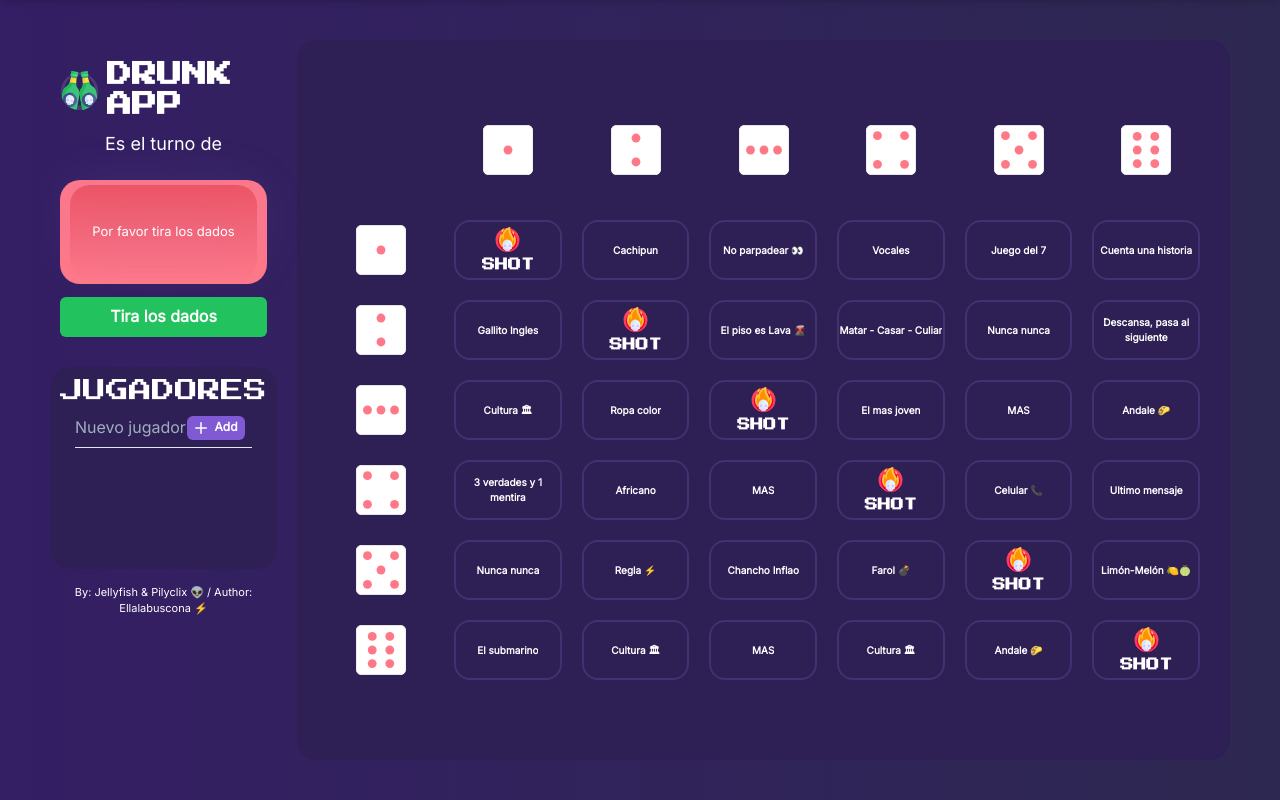
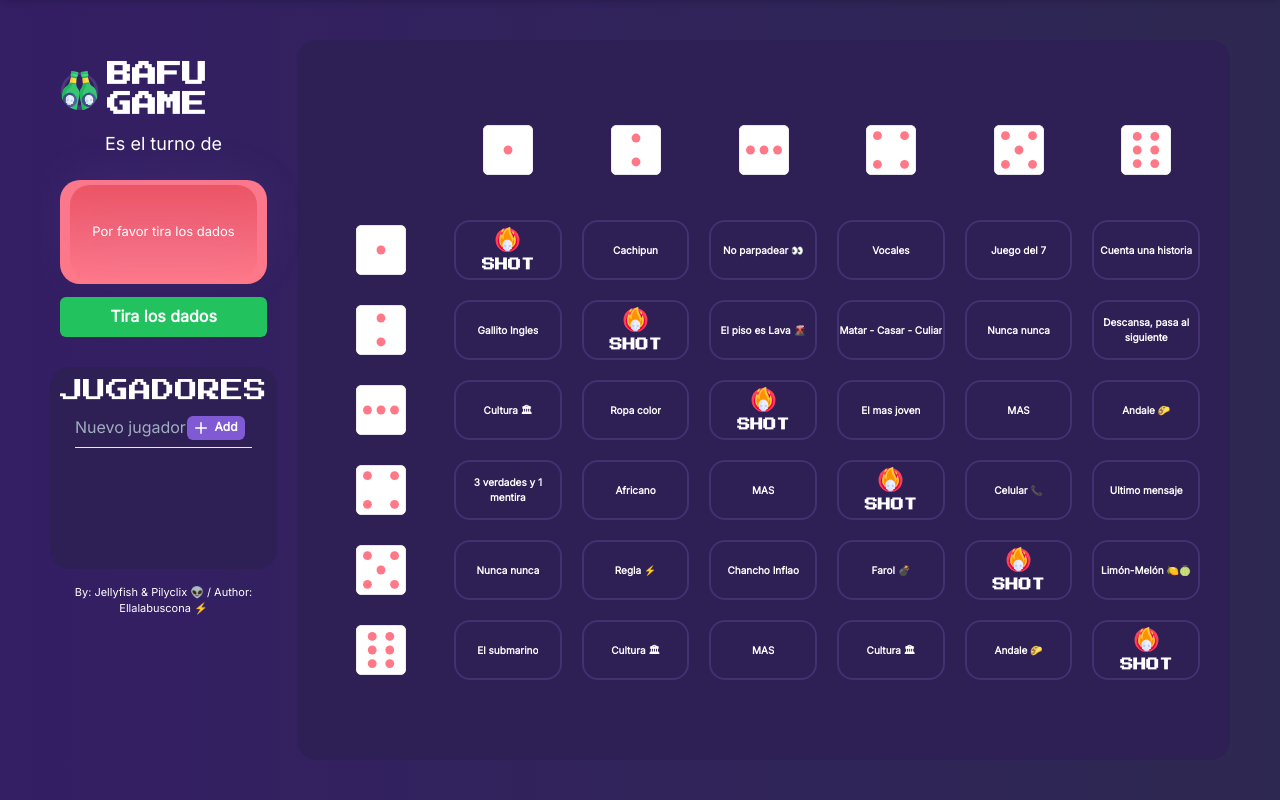
Before and after one commit to czhoffmann23/drunk-game, a Next.js app: page / in a window 1280 px wide. Built offline with nearby package versions, Linux system fonts and the light colour scheme.

Commit message:
:sparkles: (project): change name of the game

```diff
--- a/src/components/Loader/index.tsx
+++ b/src/components/Loader/index.tsx
@@ -23,7 +23,7 @@ const Loader: React.FC = () => {
         textTransform="uppercase"
         fontSize="25px"
         color="white">
-        DRUNK APP
+        BAFU GAME
       </Heading>
     </Box>
   )
--- a/src/pages/_document.tsx
+++ b/src/pages/_document.tsx
@@ -7,7 +7,7 @@ export default class Document extends NextDocument {
     return (
       <Html>
         <Head>
-          <title>Drunk Game</title>
+          <title>Bafu Game</title>
         </Head>
         <body>
           {/* Make Color mode to persists when you refresh the page. */}
--- a/src/screens/Main/RollDice/index.tsx
+++ b/src/screens/Main/RollDice/index.tsx
@@ -106,7 +106,7 @@ const RollDice: React.FC = () => {
             textTransform="uppercase"
             fontSize="25px"
             color="white">
-            DRUNK APP
+            BAFU GAME
           </Heading>
         </Box>
 
```
